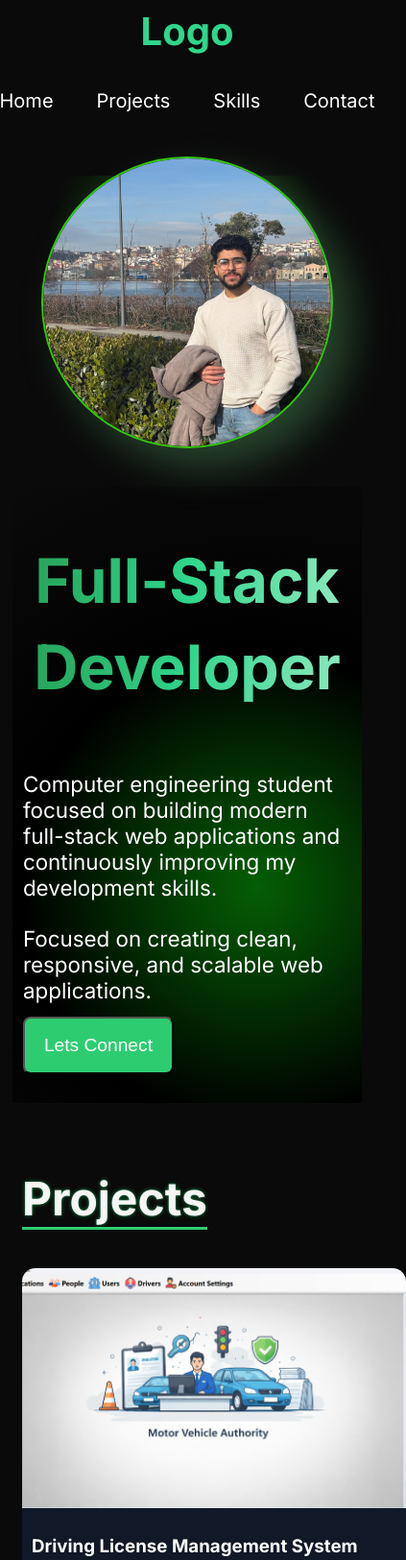
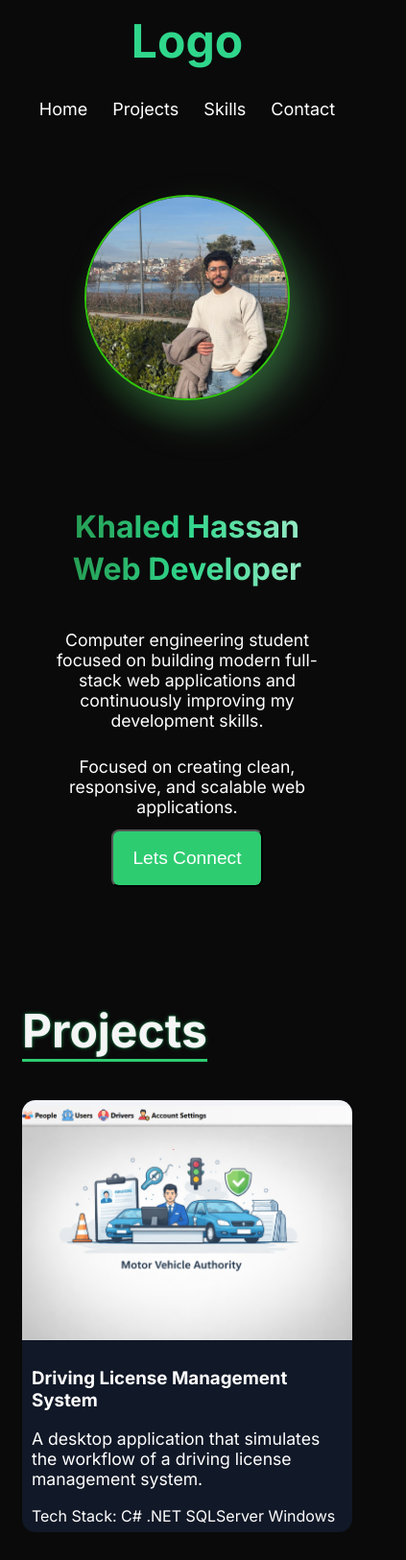
Before and after one commit to khal21ed/Personal-Portfolio, a plain HTML site: page Index.html in a window 390 px wide. Shown: the top 1625 px of the page at 96% size, 423 px wide, since content can reach past the window. Drawn offline with Linux system fonts and the light colour scheme.

Commit message:
some new improvements to the website

```diff
--- a/Index.html
+++ b/Index.html
@@ -14,7 +14,7 @@
         <nav class="navbar">
             <a href="" class="logo">Logo</a>
             <ul class="menu">
-                <li><a href="">Home</a></li>
+                <li><a href="#hero">Home</a></li>
                 <li><a href="#ProjectsSection">Projects</a></li>
                 <li><a href="#skillsSection">Skills</a></li>
                 <li><a href="#footer">Contact</a></li>
@@ -22,9 +22,9 @@
         </nav>
     </header>
 
-    <section class="hero">
+    <section id="hero" class="hero">
         <div class="hero-left">
-            <h1>Full-Stack <br>Developer</h1>
+            <h1>Khaled Hassan <br>Web Developer</h1>
 
             <p>Computer engineering student focused on building modern full-stack
                 web applications and continuously improving my development skills.</p>
@@ -45,17 +45,17 @@
                 <img src="Images/image.png" alt="" loading="lazy">
                 <div class="project-card-content">
                     <h3>Driving License Management System</h3>
-                    <p>Project description goes here.</p>
+                    <p>A desktop application that simulates the workflow of a driving license management system.</p>
                     <span>Tech Stack: C# .NET SQLServer Windows Forms</span>
                             <a href="#" class="read-more"
            onclick="document.getElementById('project1').showModal(); return false;">Read More</a>
                 </div>
              </div>
               <div class="Project-card">
-                world
+                Future Project
             </div>
                <div class="Project-card">
-                world
+                Future Project
             </div>
             </div>
 
@@ -65,13 +65,13 @@
 <dialog id="project1" aria-labelledby="story1-title">
     <button class="Close-btn" onclick="this.parentElement.close()" aria-label="Close story">✕</button>
     <img src="Images/image.png" alt="The Last Train full">
-    <h2 id="story1-title">The Last Train</h2>
+    <h2 >Driving License Management System</h2>
     <!-- Prose content -->
-     <p>eifjeiojfooooooooooj
-        efiejfeijf
-        jeifjeojfef
-        ejfeifjeojf
+     <p>
+      A desktop application that simulates the workflow of a driving license management system.
+The system allows managing applicants, issuing and renewing licenses, and handling different types of tests required for an applicant to obtain a driving license through an easy-to-use UI.
      </p>
+     <a href="https://github.com/khal21ed/DVLD" target="_blank">View on GitHub</a>
   </dialog>
 
     </section>
@@ -154,16 +154,36 @@
             <a href="" target="_blank" title="Visit my X account">
             <svg class="social-media-icon"><use href="Images/sprite.svg#icon-x"></use></svg>
             </a>
-            <a href="https://linkedin.com/in/yourprofile" target="_blank">
+            <a href="https://www.linkedin.com/in/khaled-hassan-dev" target="_blank">
       <svg class="social-media-icon"><use href="Images/sprite.svg#icon-linkedin"></use></svg>
     </a>
-    <a href="" target="_blank">
+    <a href="https://github.com/khal21ed" target="_blank">
       <svg class="social-media-icon"><use href="Images/sprite.svg#icon-github"></use></svg>
     </a>
-    <a href="" target="_blank">
+    <a href="https://www.instagram.com/khaled.codes/" target="_blank">
       <svg class="social-media-icon"><use href="Images/sprite.svg#icon-instagram"></use></svg>
     </a>
         </div>
     </footer>
+
+<script>
+  const observer = new IntersectionObserver(entries => {
+    entries.forEach(entry => {
+      if (!entry.isIntersecting) return;
+      const card = entry.target;
+      card.classList.add('visible');
+      card.addEventListener('animationend', () => {
+        card.classList.remove('visible');
+        card.classList.add('done');
+      }, { once: true });
+      observer.unobserve(card);
+    });
+  }, { threshold: 0.1 });
+
+  document.querySelectorAll('.Project-card').forEach((card, i) => {
+    card.style.animationDelay = `${i * 0.15}s`;
+    observer.observe(card);
+  });
+</script>
 </body>
 </html>
--- a/style.css
+++ b/style.css
@@ -1,5 +1,6 @@
 html {
   scroll-behavior: smooth;
+  overflow-x: hidden;
 }
 :root {
   --boxColor: #111827;
@@ -13,6 +14,10 @@ body {
   font: 16px, "inter";
   font-family: "inter", sans-serif;
   color: white;
+  overflow-x: hidden;
+}
+header {
+  padding: 5px 2px;
 }
 .tb {
   --bg: #121a2a; /* input bg */
@@ -72,14 +77,14 @@ h2 {
 }
 .menu a {
   color: white;
-  font-size: 20px;
+  font-size: 25px;
   text-decoration: none;
   padding: 10px 20px;
   display: inline-block;
 }
 .logo {
   color: #2fd68b;
-  font-size: 2.5rem;
+  font-size: 3rem;
   text-decoration: dashed;
   margin-left: 10%;
   margin-bottom: 10px;
@@ -166,8 +171,8 @@ h2 {
 .avatar {
   filter: drop-shadow(var(--shadow));
   position: relative;
-  width: 500px;
-  height: 500px;
+  width: 550px;
+  height: 550px;
   object-fit: cover;
   /* left:25%;
             top: 20%; */
@@ -190,6 +195,16 @@ h2 {
   }
   100% {
     transform: translateY(-40px);
+  }
+}
+@keyframes fadeInUp {
+  from {
+    opacity: 0;
+    transform: translateY(40px);
+  }
+  to {
+    opacity: 1;
+    transform: translateY(0);
   }
 }
 @media screen and (max-width: 1050px) {
@@ -228,36 +243,99 @@ h2 {
 }
 @media screen and (max-width: 700px) {
   .hero {
-    min-height: auto; /* let height grow naturally */
+    min-height: auto;
   }
 
   .hero-left,
   .hero-right {
-    flex: 1 1 auto; /* let height adjust automatically */
-    width: 100%; /* full width */
-    justify-content: center; /* keep content centered */
-    align-items: center;
+    flex: 1 1 auto;
+    width: 100%;
+    height: auto;
   }
 
-  .hero-left {
+  /* Keep the green gradient centered on the image */
+  .hero-right {
+    min-height: 360px;
     background-image: radial-gradient(
-      circle at 70% 65%,
-      #055e05,
-      black 50%,
+      circle at 50% 50%,
+      #1d661d,
+      #0a0a0a 55%,
       transparent
     );
   }
+
+  /* Remove the misplaced gradient from the text side */
+  .hero-left {
+    background-image: none;
+    display: flex;
+    flex-direction: column;
+    align-items: center;
+    text-align: center;
+    padding: 20px 15px;
+  }
+
+  .hero-left h1 {
+    font-size: 3rem;
+    margin-left: 0;
+    text-align: center;
+  }
+
   .avatar {
-    width: 300px;
-    height: 300px;
+    width: 280px;
+    height: 280px;
+  }
+}
+@media screen and (max-width: 480px) {
+  .menu {
+    flex-wrap: wrap;
+    justify-content: center;
+    gap: 0;
+  }
+  .menu a {
+    font-size: 20px;
+    padding: 6px 10px;
+  }
+  .hero-left h1 {
+    font-size: 2.4rem;
+  }
+  p {
+    font-size: 1.1rem;
+  }
+  .hero-right {
+    min-height: 300px;
+  }
+  .avatar {
+    width: 240px;
+    height: 240px;
+  }
+  .Project-grid {
+    grid-template-columns: 1fr;
+    grid-auto-rows: auto;
+  }
+  .Project-card img {
+    height: 200px;
   }
 }
 @media screen and (max-width: 400px) {
   .navbar .menu {
-    gap: 5px;
+    gap: 10px;
+  }
+  .menu a {
+    font-size: 18px;
+    padding: 5px 8px;
   }
   .hero {
     margin: 10px 5px;
+  }
+  .hero-left h1 {
+    font-size: 2rem;
+  }
+  .hero-right {
+    min-height: 260px;
+  }
+  .avatar {
+    width: 210px;
+    height: 210px;
   }
 }
 
@@ -266,7 +344,7 @@ h2 {
 }
 .Project-grid {
   display: grid;
-  grid-template-columns: repeat(auto-fit, minmax(400px, 1fr));
+  grid-template-columns: repeat(auto-fit, minmax(min(100%, 400px), 1fr));
   grid-auto-rows: 450px;
   gap: 40px;
 }
@@ -275,9 +353,16 @@ h2 {
   align-items: center;
   border-radius: var(--radius);
   overflow: hidden;
+  opacity: 0;
   transition:
     transform 0.3s ease,
-    box-shadow 0.3s ease; /* subtle hover lift */
+    box-shadow 0.3s ease;
+}
+.Project-card.visible {
+  animation: fadeInUp 0.7s ease forwards;
+}
+.Project-card.done {
+  opacity: 1;
 }
 .Project-card:hover {
   filter: drop-shadow(var(--shadow));
@@ -335,6 +420,12 @@ dialog h2 {
 dialog p {
   margin: 0 0 1rem; /* consistent rhythm for paragraphs */
 }
+dialog a {
+  color: #10b981;
+  text-decoration: none;
+  font-size: x-large;
+  font-weight: 500;
+}
 
 /* Dimmed page background when dialog is open */
 dialog::backdrop {
@@ -364,7 +455,7 @@ dialog::backdrop {
   margin: 70px auto;
   width: 95%;
   display: flex;
-  overflow-x: auto;
+  overflow-x: hidden;
   overflow-y: hidden;
 }
 .skills-carsoul::before,
```
